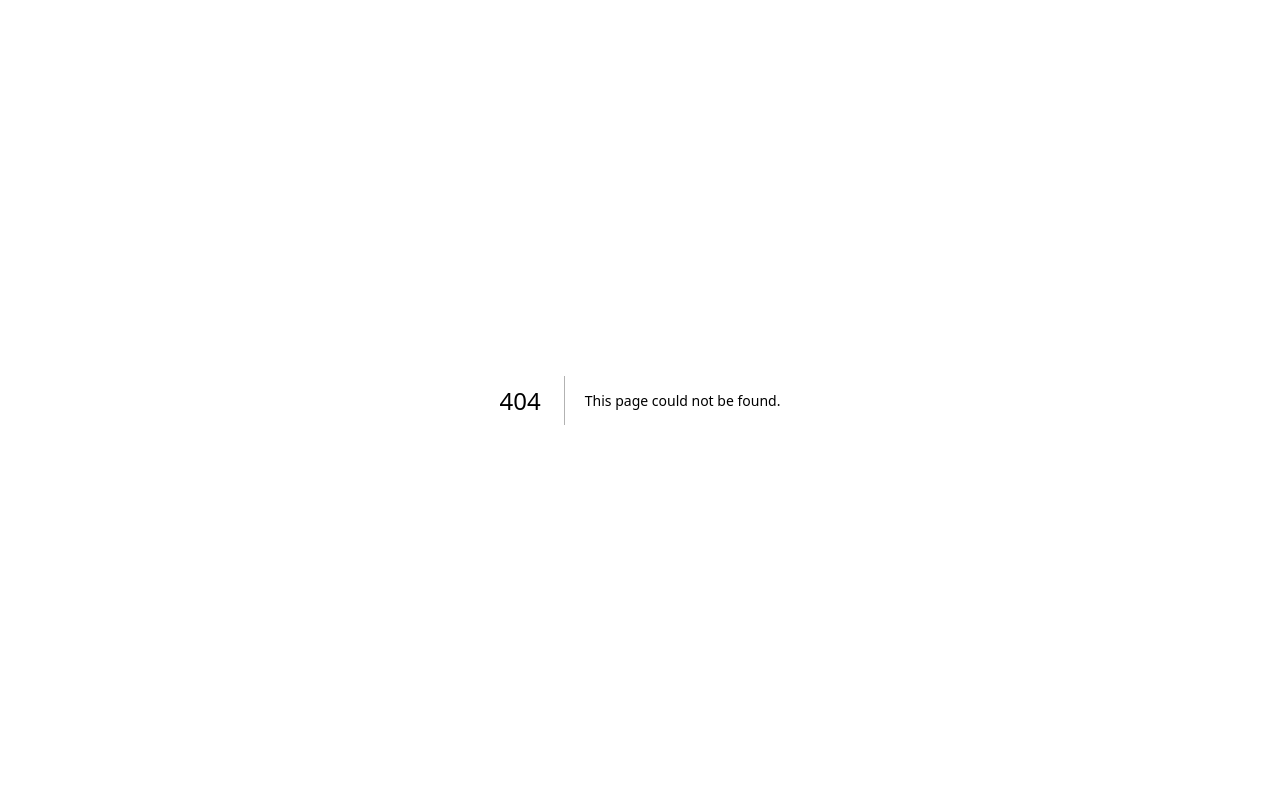
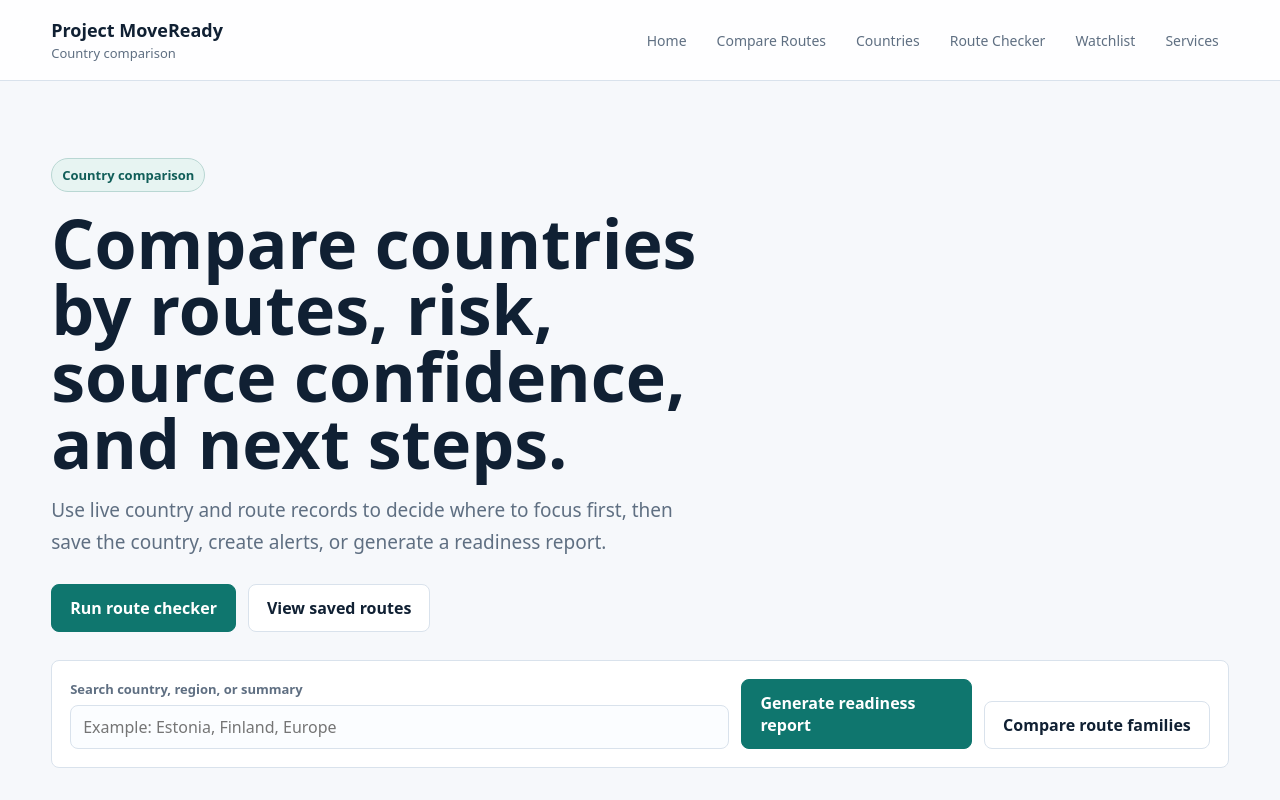
Before and after one commit to SirBM201/SirBM201-moveready-frontend, a Next.js app: page /country-comparison in a window 1280 px wide. Before the commit this address had no page. Shown: the top 800 px of the page. Built offline with nearby package versions, Linux system fonts and the light colour scheme; no server answers.

Commit message:
Add country comparison page

```diff
--- /dev/null
+++ b/app/country-comparison/page.tsx
@@ -0,0 +1,37 @@
+import CountryComparisonWorkspace from "@/components/CountryComparisonWorkspace";
+
+export default function CountryComparisonPage() {
+  return (
+    <main className="page-shell">
+      <header className="topbar">
+        <a className="brand" href="/"><strong>Project MoveReady</strong><span>Country comparison</span></a>
+        <nav className="nav" aria-label="Main navigation">
+          <a href="/">Home</a>
+          <a href="/compare">Compare Routes</a>
+          <a href="/country-checker">Countries</a>
+          <a href="/route-checker">Route Checker</a>
+          <a href="/watchlist">Watchlist</a>
+          <a href="/services">Services</a>
+        </nav>
+      </header>
+
+      <section className="hero-band compact-hero">
+        <div className="hero-copy">
+          <span className="eyebrow">Country comparison</span>
+          <h1>Compare countries by routes, risk, source confidence, and next steps.</h1>
+          <p className="lede">
+            Use live country and route records to decide where to focus first, then save the country, create alerts, or generate a readiness report.
+          </p>
+          <div className="actions">
+            <a className="btn primary" href="/route-checker">Run route checker</a>
+            <a className="btn" href="/saved-routes">View saved routes</a>
+          </div>
+        </div>
+      </section>
+
+      <section className="section no-top-pad">
+        <CountryComparisonWorkspace />
+      </section>
+    </main>
+  );
+}
```
